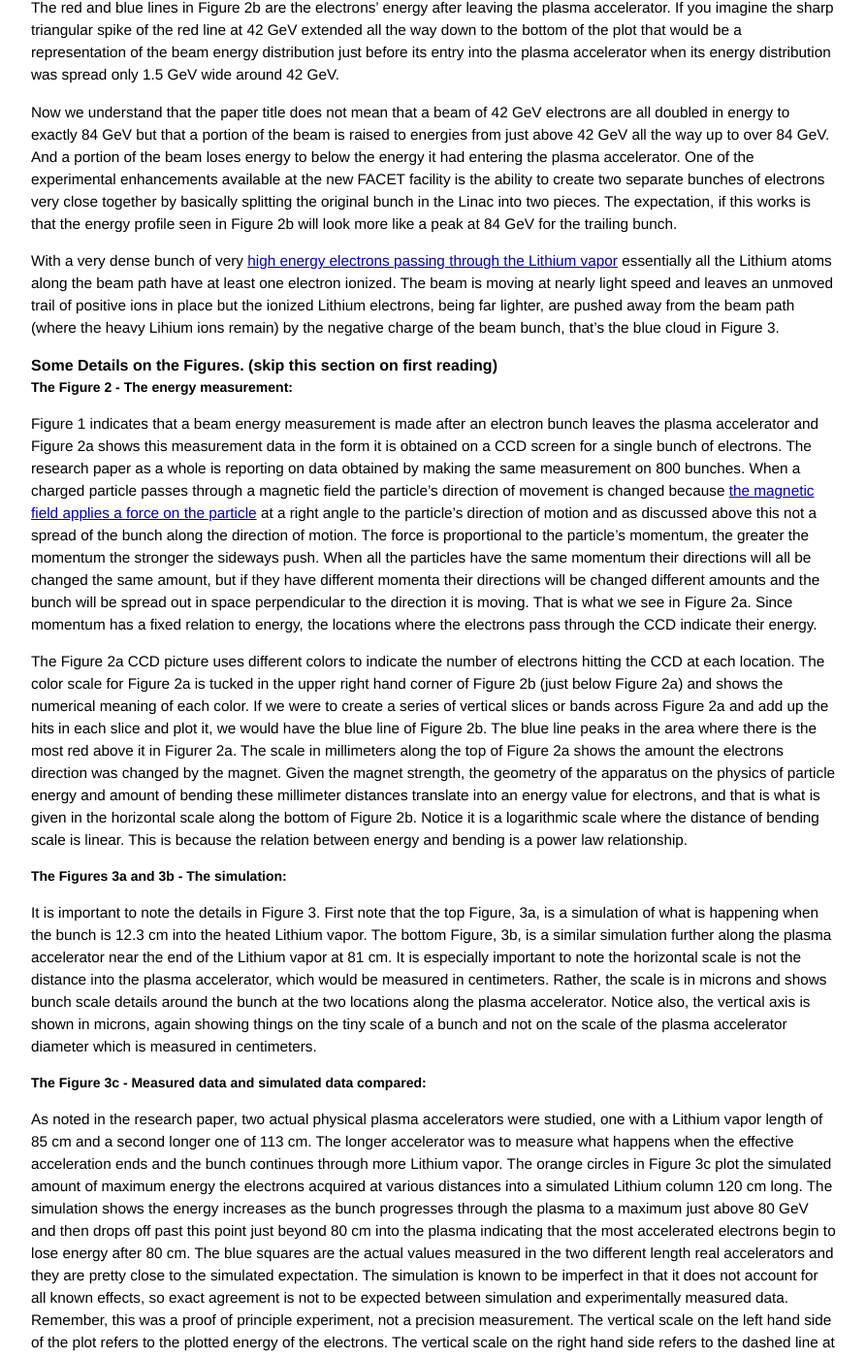
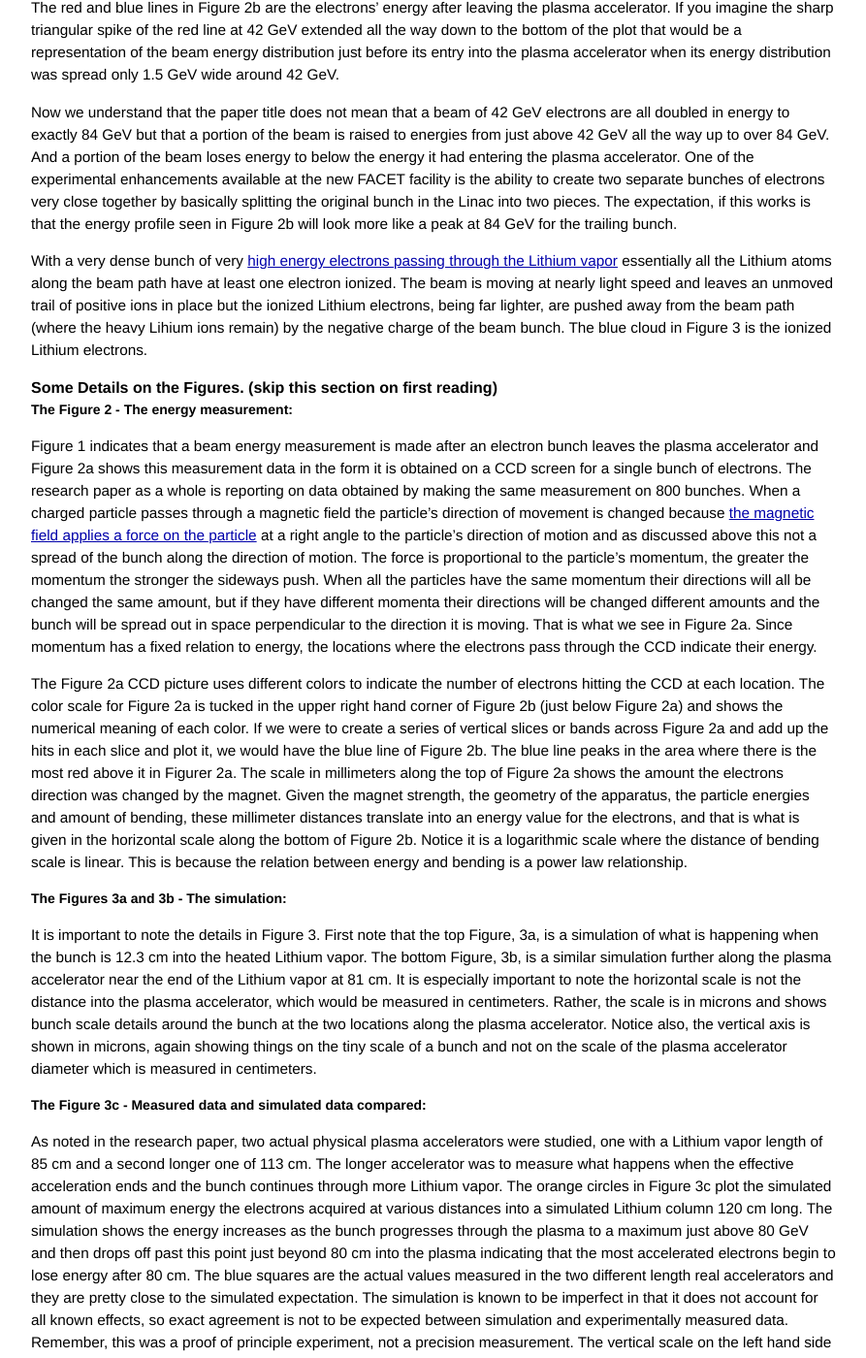
Before and after one commit to grbfacet/facet, a Jekyll site: the page built from energy-doubling-explained.md, in a window 1280 px wide and 1400 px high, scrolled down 6912 px. Shown: the whole window at 97% size, without its empty margins (193-1086 px from the left). Built offline with Jekyll 4.4.1, drawn with Linux system fonts in a browser that asks for light colours; some of the changed text lies outside the part shown.

Commit message:
Update energy-doubling-explained.md

```diff
--- a/energy-doubling-explained.md
+++ b/energy-doubling-explained.md
@@ -146,7 +146,7 @@
 
 Now we understand that the paper title does not mean that a beam of 42 GeV electrons are all doubled in energy to exactly 84 GeV but that a portion of the beam is raised to energies from just above 42 GeV all the way up to over 84 GeV. And a portion of the beam loses energy to below the energy it had entering the plasma accelerator. One of the experimental enhancements available at the new FACET facility is the ability to create two separate bunches of electrons very close together by basically splitting the original bunch in the Linac into two pieces. The expectation, if this works is that the energy profile seen in Figure 2b will look more like a peak at 84 GeV for the trailing bunch.
 
-With a very dense bunch of very [high energy electrons passing through the Lithium vapor](/beam-acceleration-tutorial.html#plasma-acceleration) essentially all the Lithium atoms along the beam path have at least one electron ionized. The beam is moving at nearly light speed and leaves an unmoved trail of positive ions in place but the ionized Lithium electrons, being far lighter, are pushed away from the beam path (where the heavy Lihium ions remain) by the negative charge of the beam bunch, that’s the blue cloud in Figure 3.
+With a very dense bunch of very [high energy electrons passing through the Lithium vapor](/beam-acceleration-tutorial.html#plasma-acceleration) essentially all the Lithium atoms along the beam path have at least one electron ionized. The beam is moving at nearly light speed and leaves an unmoved trail of positive ions in place but the ionized Lithium electrons, being far lighter, are pushed away from the beam path (where the heavy Lihium ions remain) by the negative charge of the beam bunch. The blue cloud in Figure 3 is the ionized Lithium electrons.
 
 
 #### Some Details on the Figures. (skip this section on first reading)
@@ -157,7 +157,7 @@
 Figure 1 indicates that a beam energy measurement is made after an electron bunch leaves the plasma accelerator and Figure 2a shows this measurement data in the form it is obtained on a CCD screen for a single bunch of electrons. The research paper as a whole is reporting on data obtained by making the same measurement on 800 bunches. When a charged particle passes through a magnetic field the particle’s direction of movement is changed because [the magnetic field applies a force on the particle](/beam-control-tutorial.html#agnets-and-the-beam-path) at a right angle to the particle’s direction of motion and as discussed above this not a spread of the bunch along the direction of motion. The force is proportional to the particle’s momentum, the greater the momentum the stronger the sideways push. When all the particles have the same momentum their directions will all be changed the same amount, but if they have different momenta their directions will be changed different amounts and the bunch will be spread out in space perpendicular to the direction it is moving. That is what we see in Figure 2a. Since momentum has a fixed relation to energy, the locations where the electrons pass through the CCD indicate their energy.
 
 
-The Figure 2a CCD picture uses different colors to indicate the number of electrons hitting the CCD at each location. The color scale for Figure 2a is tucked in the upper right hand corner of Figure 2b (just below Figure 2a) and shows the numerical meaning of each color. If we were to create a series of vertical slices or bands across Figure 2a and add up the hits in each slice and plot it, we would have the blue line of Figure 2b. The blue line peaks in the area where there is the most red above it in Figurer 2a. The scale in millimeters along the top of Figure 2a shows the amount the electrons direction was changed by the magnet. Given the magnet strength, the geometry of the apparatus on the physics of particle energy and amount of bending these millimeter distances translate into an energy value for electrons, and that is what is given in the horizontal scale along the bottom of Figure 2b. Notice it is a logarithmic scale where the distance of bending scale is linear. This is because the relation between energy and bending is a power law relationship.
+The Figure 2a CCD picture uses different colors to indicate the number of electrons hitting the CCD at each location. The color scale for Figure 2a is tucked in the upper right hand corner of Figure 2b (just below Figure 2a) and shows the numerical meaning of each color. If we were to create a series of vertical slices or bands across Figure 2a and add up the hits in each slice and plot it, we would have the blue line of Figure 2b. The blue line peaks in the area where there is the most red above it in Figurer 2a. The scale in millimeters along the top of Figure 2a shows the amount the electrons direction was changed by the magnet. Given the magnet strength, the geometry of the apparatus, the particle energies and amount of bending, these millimeter distances translate into an energy value for the electrons, and that is what is given in the horizontal scale along the bottom of Figure 2b. Notice it is a logarithmic scale where the distance of bending scale is linear. This is because the relation between energy and bending is a power law relationship.
 
 ##### The Figures 3a and 3b - The simulation:
 
@@ -173,6 +173,6 @@
 
 We have begun the story of plasma acceleration _en medias res_, in the middle, with the energy doubling experiment. It is natural to ask questions about how the research has reached this point. But we emphasize "in the middle" because the research is on going and it is natural to ask where the research is going. For example, it is typically very desirable to have an accelerated beam of particles all have the same energy for most applications and in this experiment we have seen that although enormous gains have been made in creating accelerating gradients the result is a wide spread of beam particle energies.
 
-One focus of research after this is to create final beams of particles all with the same energy. We have seen that the front of the beam bunch creates the field that accelerates the back of the bunch. Some of the energy required to do this goes to creating the plasma, that is to ionize the Lithium gas. The heater only vaporizes the Lithium, it does not ionize it.
+One focus of research after this is to create final beams of particles all with the same energy. We have seen that the front of the beam bunch creates the field that accelerates the back of the bunch. Some of the energy required to do this goes to creating the plasma, that is to ionize the Lithium vapor. The heater only vaporizes the Lithium, it does not ionize it, the electron beam does the ionizing.
 
-An alternate way to ionize a path through the gas is with a very powerful laser beam precisely timed to go through the gas just before the beam bunch enters the plasma accelerator. Then the job of the front of the bunch is only to push the ionized electrons away from the beam path to create the wakefield that accelerates the rear of the bunch. And even that arrangement can perhaps be improved by separating the bunch into two parts: a lead bunch that is discarded after creating the wakefield and a trailing bunch that is more uniformly accelerated. This idea and many others are part of the ongoing plasma acceleration research at FACET.
+An alternate way to ionize a path through the gas is with a very powerful laser beam precisely timed to go through the gas just before the electron beam bunch enters the plasma accelerator. Then the job of the front of the bunch is only to push the ionized electrons away from the beam path to create the wakefield that accelerates the rear of the bunch. And even that arrangement can perhaps be improved by separating the bunch into two parts: a lead bunch that is discarded after creating the wakefield and a trailing bunch that is more uniformly accelerated. This idea and many others are part of the ongoing plasma acceleration research at FACET.
```
